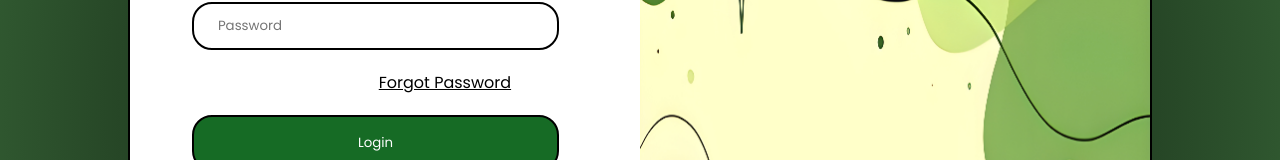
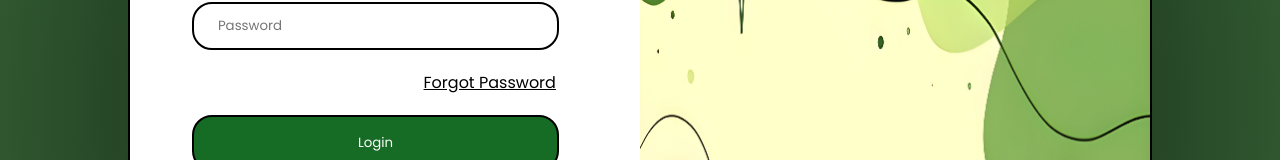
Before and after one commit to Zyle086/Simple-Login-Page, a plain HTML site: page public/index.html in a window 1280 px wide. Shown: the part 283-443 px from the top of the page. Drawn offline with nearby package versions, Linux system fonts and the light colour scheme.

Commit message:
Update ReadMe

```diff
--- a/public/style.css
+++ b/public/style.css
@@ -110,7 +110,7 @@ h3 {
 
 #forgot-pass {
     align-self: flex-end;
-    padding-right: 3rem;
+    padding-right: 0.2rem;
 
     animation: 0.3s dropDown ease-in 0.3s;
     animation-fill-mode: forwards;
```
Also changed, not shown: Readme.md, public/index.html (line endings or trailing spaces).
